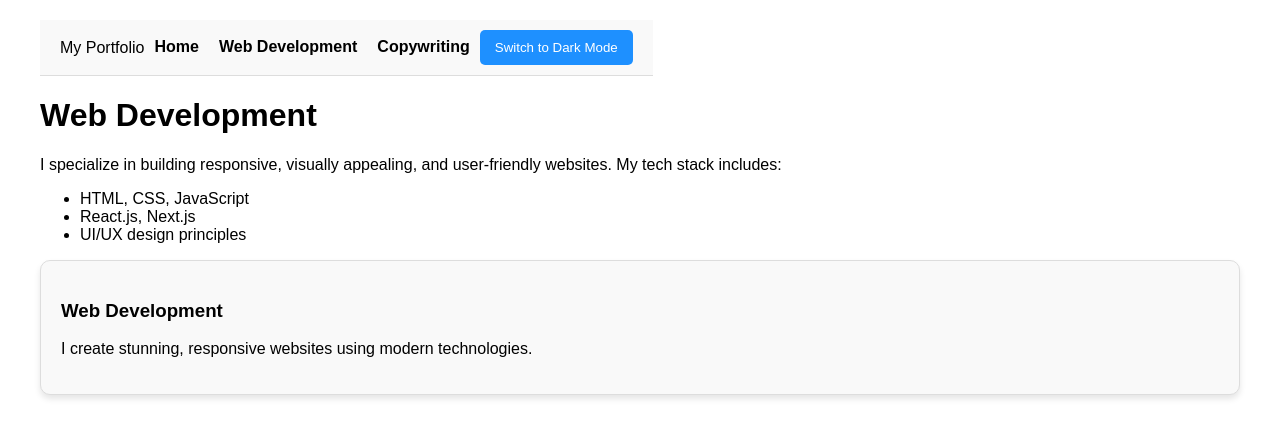
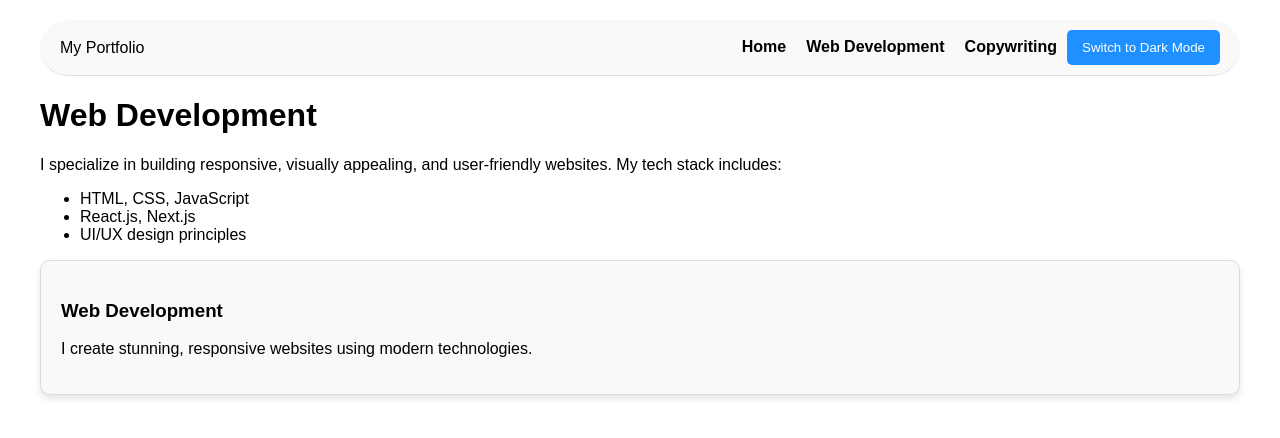
Before and after one commit to WazeemAkthar/Portfolio, a Next.js app: page /web-development in a window 1280 px wide. Shown: the top 438 px of the page. Built offline with nearby package versions, Linux system fonts and the light colour scheme.

Commit message:
update 1

```diff
--- a/src/app/globals.css
+++ b/src/app/globals.css
@@ -117,6 +117,8 @@ body {
   background-color: var(--card-bg);
   padding: 10px 20px;
   border-bottom: 1px solid var(--card-border);
+  border-radius: 50px;
+  width: 100%;
 }
 
 .navbar a {
--- a/src/app/page.js
+++ b/src/app/page.js
@@ -10,7 +10,6 @@ export default function Home() {
 
       <div style={{ display: 'flex', gap: '20px', marginTop: '20px' }}>
 
-
       </div>
     </main>
   );
--- a/src/app/web-development/page.js
+++ b/src/app/web-development/page.js
@@ -1,6 +1,7 @@
 import Card from "../components/Card";
 export default function WebDevelopment() {
   return (
+    <>
       <main>
         <h1>Web Development</h1>
 
@@ -14,10 +15,13 @@ export default function WebDevelopment() {
           <li>React.js, Next.js</li>
           <li>UI/UX design principles</li>
         </ul>
+      </main>
+      <section>
         <Card
           title="Web Development"
           content="I create stunning, responsive websites using modern technologies."
         />
-    </main>
+      </section>
+    </>
   );
 }
```
Also changed, not shown: public/assets/images/homehero.jpg (added). Lines whose indentation alone changed are shown as unchanged.
